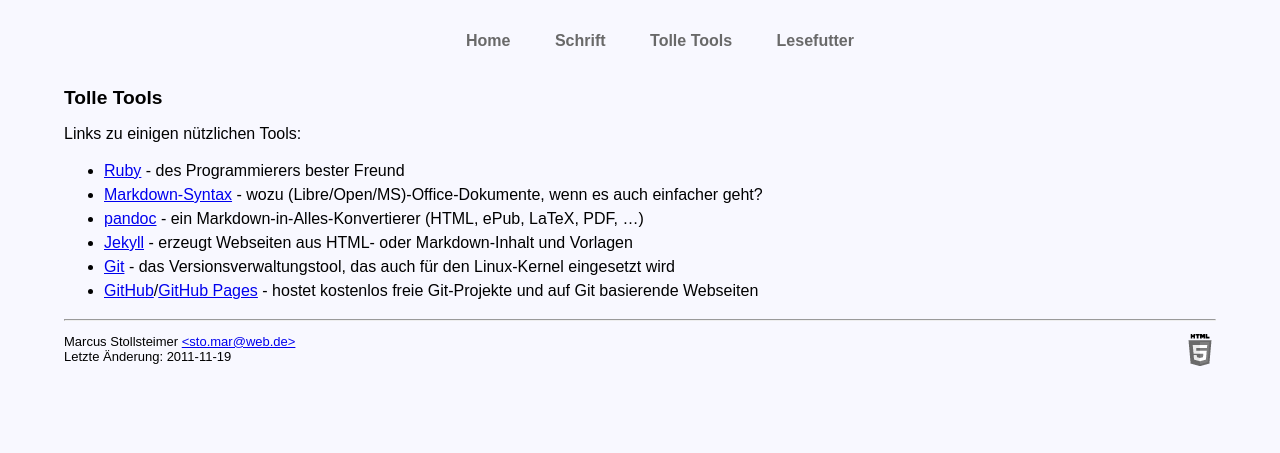
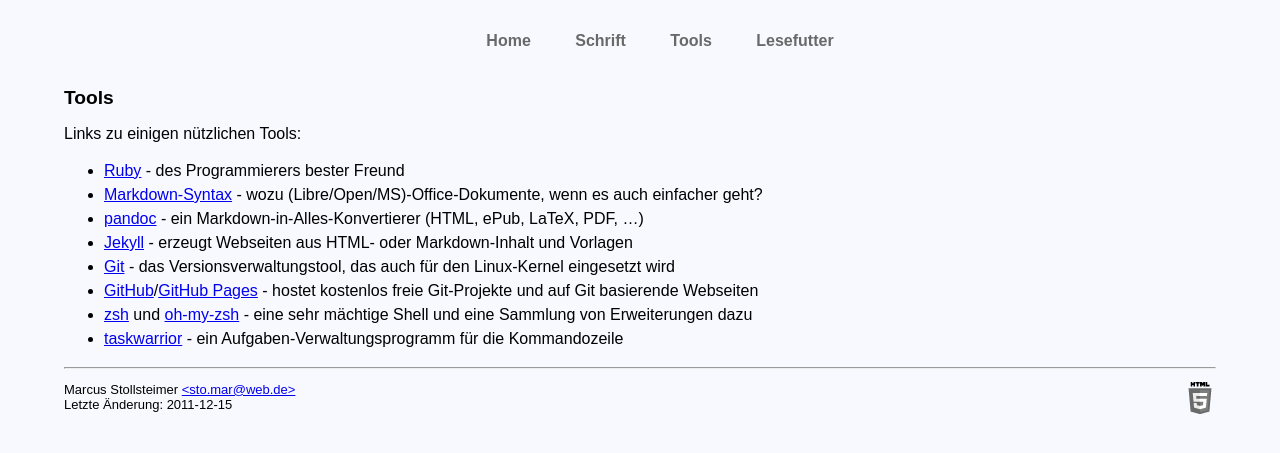
Before and after one commit to stomar/stomar.github.com, a Jekyll site: the page built from tools.md, in a window 1280 px wide. Shown: the top 453 px of the page. Built offline with Jekyll 4.4.1, drawn with Linux system fonts in a browser that asks for light colours.

Commit message:
tools.md: some links added

```diff
--- a/_layouts/main.html
+++ b/_layouts/main.html
@@ -18,7 +18,7 @@
   <li><span class="hidden"><a href="#pagetitle">Navigation &uuml;berspringen</a> | </span>
   <a href="/index.html">Home</a></li>
   <li><a href="/schrift/index.html">Schrift</a></li>
-  <li><a href="/tools.html">Tolle Tools</a></li>
+  <li><a href="/tools.html">Tools</a></li>
   <li><a href="/lesefutter.html">Lesefutter</a></li>
 </ul>
 </nav>
--- a/tools.md
+++ b/tools.md
@@ -1,7 +1,7 @@
 ---
 layout: main
-title: Tolle Tools
-date: 2011-11-19
+title: Tools
+date: 2011-12-15
 ---
 
 Links zu einigen nützlichen Tools:
@@ -12,3 +12,5 @@ Links zu einigen nützlichen Tools:
 - [Jekyll](http://jekyllrb.com/) - erzeugt Webseiten aus HTML- oder Markdown-Inhalt und Vorlagen
 - [Git](http://git-scm.com/) - das Versionsverwaltungstool, das auch für den Linux-Kernel eingesetzt wird
 - [GitHub](http://github.com/)/[GitHub Pages](http://pages.github.com/) - hostet kostenlos freie Git-Projekte und auf Git basierende Webseiten
+- [zsh](http://zsh.sourceforge.net/) und [oh-my-zsh](https://github.com/robbyrussell/oh-my-zsh) - eine sehr mächtige Shell und eine Sammlung von Erweiterungen dazu
+- [taskwarrior](http://taskwarrior.org/) - ein Aufgaben-Verwaltungsprogramm für die Kommandozeile
```
